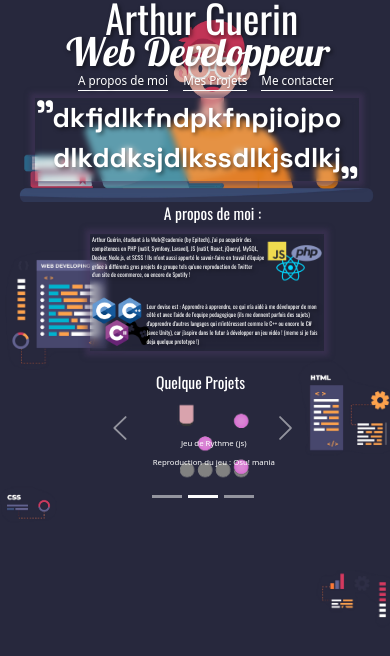
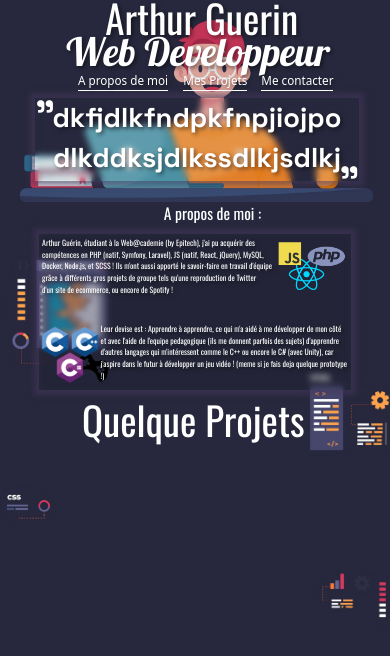
Before and after one commit to Arthuros727/Portfollio, a React (Create React App) app: page / in a window 390 px wide. Shown: the top 656 px of the page. Built offline with nearby package versions, Linux system fonts and the light colour scheme.

Commit message:
commit auto

```diff
--- a/src/App.css
+++ b/src/App.css
@@ -374,4 +374,59 @@ html, .blur{
   font-family: 'Space Grotesk', sans-serif;
   font-size: 10vw;
 }
+
+.text{
+  position: absolute;
+  top: 60vw;
+  left: 10vw;
+  width: 80vw;
+  height: 40vw;
+  backdrop-filter: blur(3px) brightness(90%);
+      /* backdrop-filter: brightness(80%); */
+
+  box-shadow: 0 0 5px 5px rgba(71, 56, 95, 0.5);
 }
+.trinity{
+  position: absolute;
+  left: 55vw;
+  top: -4vw;
+  width: 27vw;
+
+}
+.c{
+  position: absolute;
+  left: -3.5vw;
+  top: 16vw;
+  width: 23vw;
+}
+.txt1{
+  text-shadow: 2px 2px 4px rgba(0, 0, 0, 0.5);
+
+  font-family: "Oswald";
+  font-size: 2vw;
+  padding: 1%;
+}
+.txt2{
+  position: absolute;
+  left: 15vw;
+  top: 22vw;
+  text-shadow: 2px 2px 4px rgba(0, 0, 0, 0.5);
+  font-family: "Oswald";
+  font-size: 2vw;
+  padding: 1%;
+}
+
+
+
+.carousel{
+  display: none;
+
+}
+.projets{
+  position: absolute;
+  top: 100vw;
+  left: 21vw;
+  font-size: 10vw;
+  font-family: "Oswald";
+}
+}
--- a/src/App.js
+++ b/src/App.js
@@ -133,7 +133,7 @@ function App() {
         <p className='projets'>Quelque Projets</p>
         <div className='borderp'>
           <div className='card1'>
-          <Carou />
+          <Carou className="abc"/>
 
           </div>
           {/* <Card1 />
```
